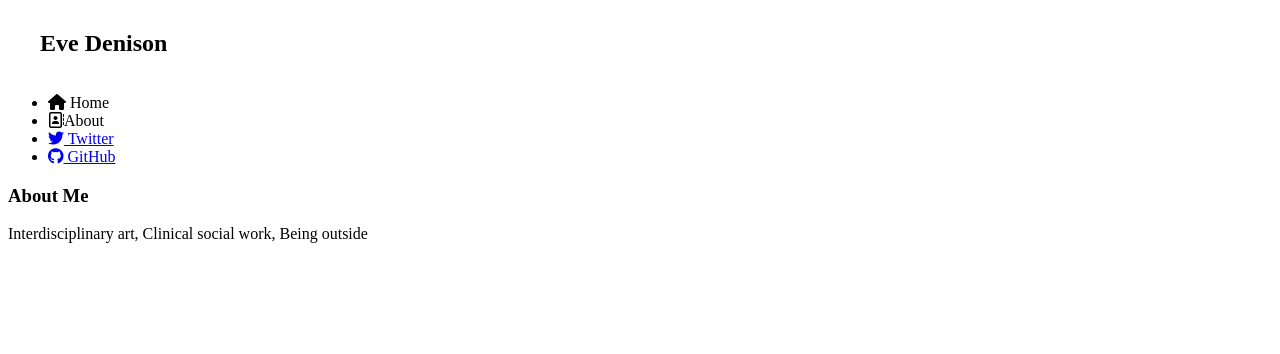
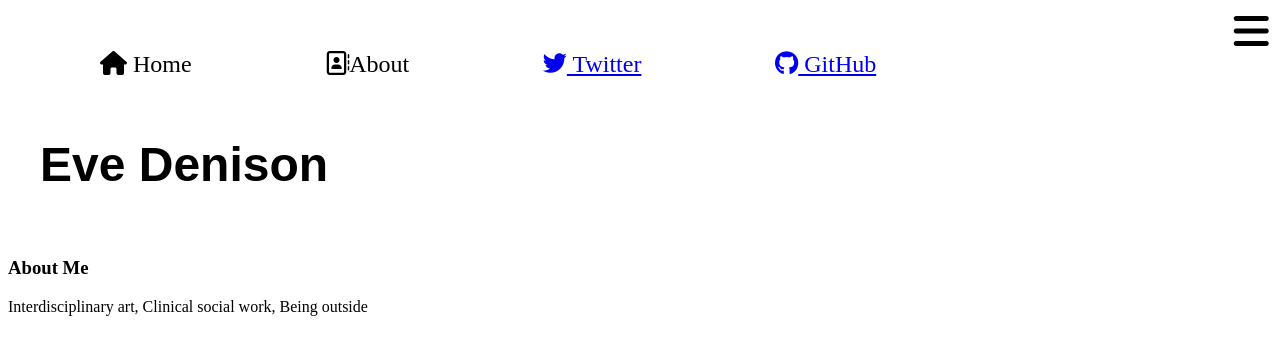
Before and after one commit to EvitaAFD/portfolio, a plain HTML site: page index.html in a window 1280 px wide. Drawn offline with Linux system fonts and the light colour scheme; files that its build step writes are made by us from their sources.

Commit message:
added code to have tab content items move into hamburger further CSS styling on layout

```diff
--- a/index.html
+++ b/index.html
@@ -12,12 +12,9 @@
     <link rel="stylesheet" href="styles/modules.css">
   </head>
   <body>
-    <header class="site-heading clearfix">
-      <section class="heading-group-h1">
-        <h1>Eve Denison</h1>
-      </section>
-    <nav class="main-nav">
-      <div class="icon-menu"><i class="fa fa-bars" aria-hidden="true"></i></div>
+
+    <nav class="main-nav-bar">
+      <i class="fa fa-bars" aria-hidden="true"></i>
       <ul>
         <li><i class="fa fa-home" aria-hidden="true"></i> Home</li>
         <li><i class="fa fa-address-book-o" aria-hidden="true"></i>About</li>
@@ -25,7 +22,12 @@
         <li><a href="https://github.com/EvitaAFD"><i class="fa fa-github" aria-hidden="true"></i> GitHub</a></li>
       </ul>
     </nav>
-    <section id="about" class="tab-content">
+    <header class="site-heading clearfix">
+      <section class="heading-group-h1">
+        <h1>Eve Denison</h1>
+      </section>
+    </header>
+    <section id="about" class="tab-content clearfix">
       <!-- github projects will go here -->
    <header>
     <section>
--- a/styles/base.css
+++ /dev/null
@@ -1,7 +0,0 @@
-body {
-background-image: url(img/background-hold.jpg);
-background-repeat: no-repeat;
-background-attachment: fixed;
-background-position: center;
-
-}
--- a/styles/layout.css
+++ b/styles/layout.css
@@ -1,5 +1,33 @@
-@media only screen and (min-width: 640px) {
+
+  .clearfix::after {
+  content: "";
+  display: table;
+  clear: both;
+}
+
+.heading-group-h1 {
+  max-width: 80%;
+  text-align: center;
+  font-size: 2em;
+  font-family: fantasy;
+}
+
+
+.tab-content {
+ font-size: 1em;
+
+}
+@media only screen and (min-width: 825px) {
   .heading-group-h1 {
     padding: .1em .1em .1em 2em;
     float: none;
   }
+  .my-name-nav {
+  float: none;
+
+  }
+
+  .tab-content {
+   float: none;
+
+  }
--- a/styles/modules.css
+++ b/styles/modules.css
@@ -1,4 +1,52 @@
-@media only screen and (min-width: 640px) {
-  .icon-menu {
-    display: none;
-  }
+.heading-group-h1 {
+float: left;
+padding: 0 0 .2em 1em;
+}
+
+.fa-bars {
+font-size: 2.5em;
+float: right;
+}
+
+.main-nav-bar {
+padding: 0.1em;
+}
+
+.main-nav-bar ul {
+display: none;
+padding: 0;
+list-style: none;
+clear: both;
+}
+
+.main-nav-bar:hover ul {
+display: block;
+}
+
+.main-nav-bar li {
+margin-right: .4em;
+font-size: 1.5em;
+padding: .5em 2.5em;
+border-bottom: 1px solid #ccc;
+}
+
+@media only screen and (min-width: 825px) {
+
+.main-nav-bar {
+  padding: .2em .2em .2em 2em;
+}
+
+.main-nav-bar ul {
+  display: block;
+}
+
+.main-nav-bar ul li {
+  display: inline;
+  border-bottom: none;
+}
+
+.main-nav-bar ul li:hover a {
+  color: #29506D;
+}
+
+}
```
